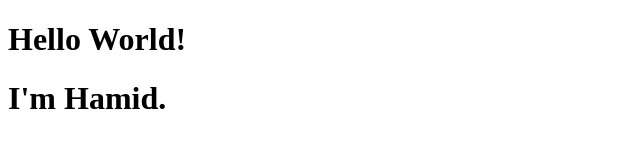
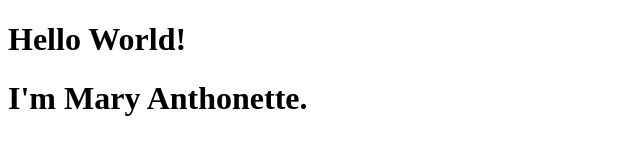
Before and after one commit to anthonettepavia/devtest, a plain HTML site: page index.html in a window 1280 px wide. Shown: the whole page, without its empty margins (0-640 px from the left). Drawn offline with Linux system fonts and the light colour scheme.

Commit message:
Update index.html

```diff
--- a/index.html
+++ b/index.html
@@ -7,6 +7,6 @@
 </head>
 <body>
     <h1>Hello World!</h1>
-    <h1>I'm Hamid.</h1>
+    <h1>I'm Mary Anthonette.</h1>
 </body>
 </html>
```
